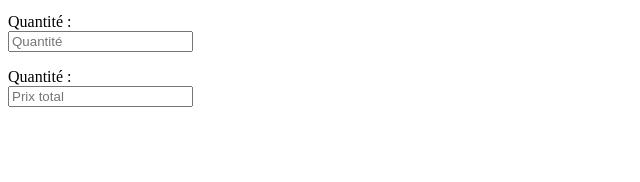
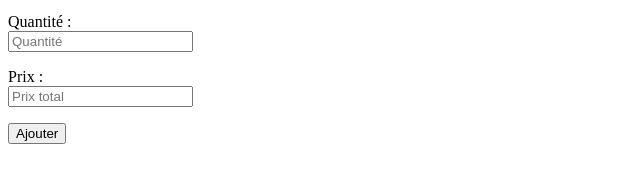
Before and after one commit to Boubacarkonate/exo_locaStorage, a plain HTML site: page index.html in a window 1280 px wide. Shown: the part 122-304 px from the top of the page, without its empty margins (0-640 px from the left). Drawn offline with Linux system fonts and the light colour scheme.

Commit message:
formulaire html ok, index.js => localStorage & sessionStorage OK

```diff
--- a/index.html
+++ b/index.html
@@ -14,15 +14,20 @@
             <input type="text" name="" placeholder="Produit" id="prod">
         </p>
         <p>
-            <label for="quantité">Quantité :</label>
+            <label for="quantite">Quantité :</label>
             <br>
             <input type="number" name="" placeholder="Quantité" id="qte">
         </p>
         <p>
-            <label for="prix">Quantité :</label>
+            <label for="prix">Prix :</label>
             <br>
             <input type="number" name="" placeholder="Prix total" id="prix">
         </p>
+        <p>
+            <input type="button" value="Ajouter" onclick="ajouter()">
+        </p>
     </form>
+
+    <script src="./index.js"></script>
 </body>
 </html>
--- /dev/null
+++ b/index.js
@@ -0,0 +1,17 @@
+function ajouter(){
+    let produit = document.getElementById("prod").value
+    let quantite = document.getElementById("qte").value
+    let prix = document.getElementById("prix").value
+    let pInfo = {"qte": quantite,                       //ce json correspondra à la value du localStorage & sessionStorage
+                "prix": prix};
+    console.log(pInfo);
+                        //key       //valeur
+    localStorage.setItem(produit, JSON.stringify(pInfo))
+    sessionStorage.setItem(prix,JSON.stringify(pInfo))
+    sessionStorage.setItem(produit,JSON.stringify(pInfo))
+
+    document.getElementById("prod").value = ""
+    document.getElementById("qte").value  = ""
+    document.getElementById("prix").value = ""
+
+}
```
